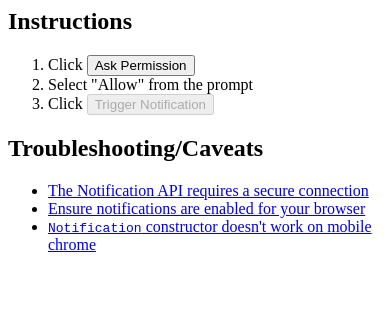
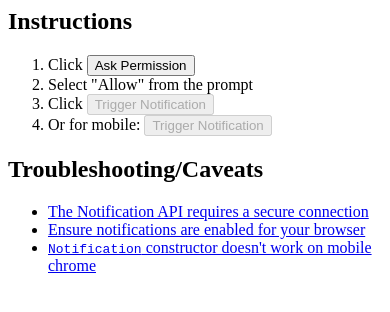
Before and after one commit to daisys-code/atoms, a website: page notifications/index.html in a window 390 px wide. Drawn offline with Linux system fonts and the light colour scheme.

Commit message:
mobile compatibility

```diff
--- a/notifications/index.html
+++ b/notifications/index.html
@@ -5,6 +5,7 @@
   <li>Click <button id="permission">Ask Permission</button></li>
   <li>Select "Allow" from the prompt</li>
   <li>Click <button id="trigger" disabled>Trigger Notification</button></li>
+  <li>Or for mobile: <button id="mobile-trigger" disabled>Trigger Notification</button></li>
 </ol>
 <h2>Troubleshooting/Caveats</h2>
 <ul>
@@ -46,3 +47,25 @@ triggerEl.onclick = () => {
   notification.show()
 }
 </script>
+<!-- Mobile Compatible -->
+<script>
+const mobileTriggerEl = document.querySelector('#mobile-trigger')
+const enableMobileTrigger = enabled => enabled
+  ? mobileTriggerEl.removeAttribute('disabled')
+  : mobileTriggerEl.setAttribute('disabled', '')
+navigator.serviceWorker.register('service-worker.js')
+// Monitor changes to the notifications permission
+navigator.permissions.query({ name: 'notifications' })
+  .then(status => {
+    enableMobileTrigger(status.state === 'granted')
+    status.onchange = () => {
+      enableMobileTrigger(status.state === 'granted')
+    }
+  })
+// Attach Event listeners
+mobileTriggerEl.onclick = () => {
+  navigator.serviceWorker.ready.then(registration => {
+    registration.showNotification(`Notifications this session: ${++count}`)
+  })
+}
+</script>
```
Also changed, not shown: service-worker.js (added).
